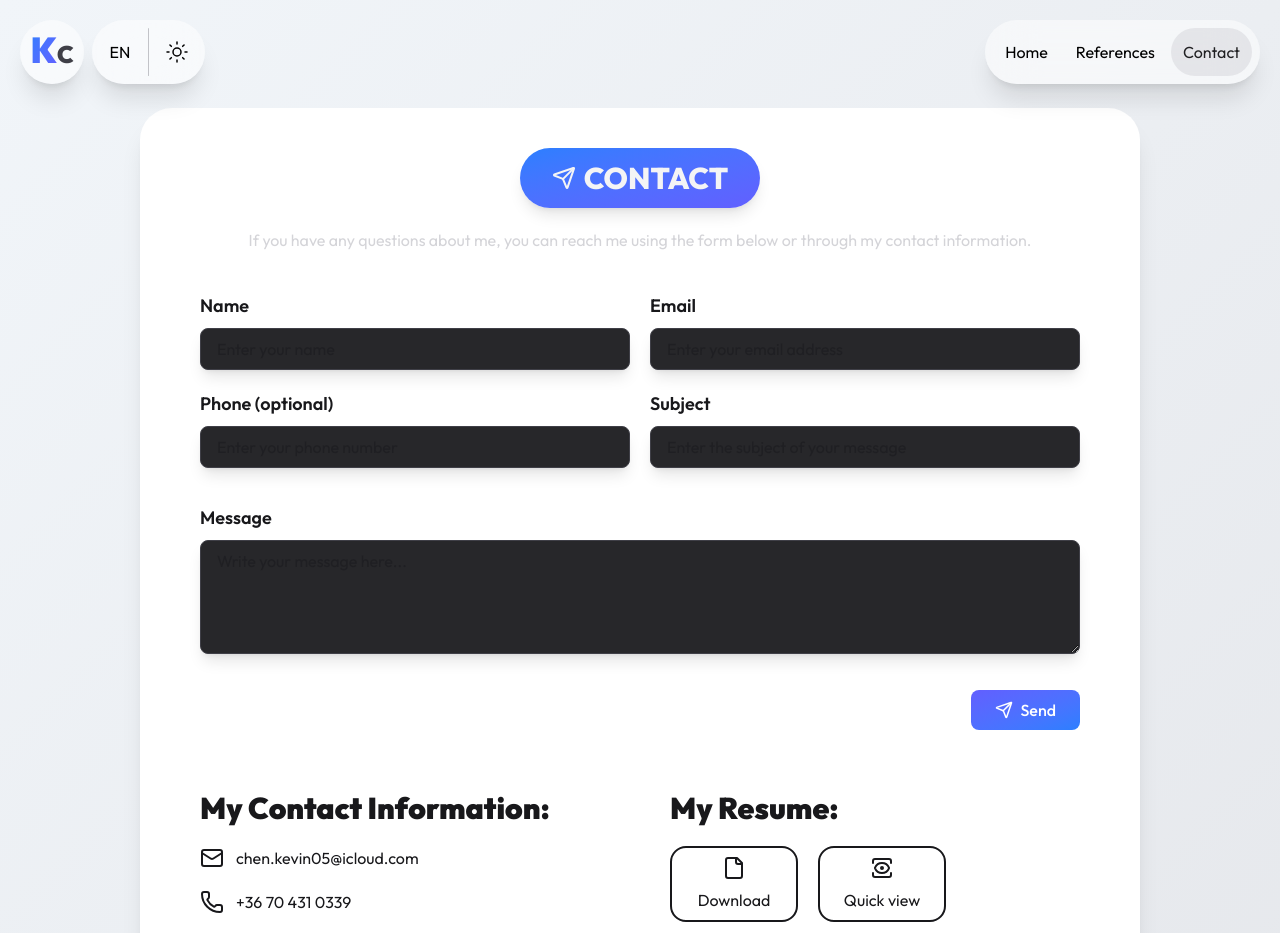
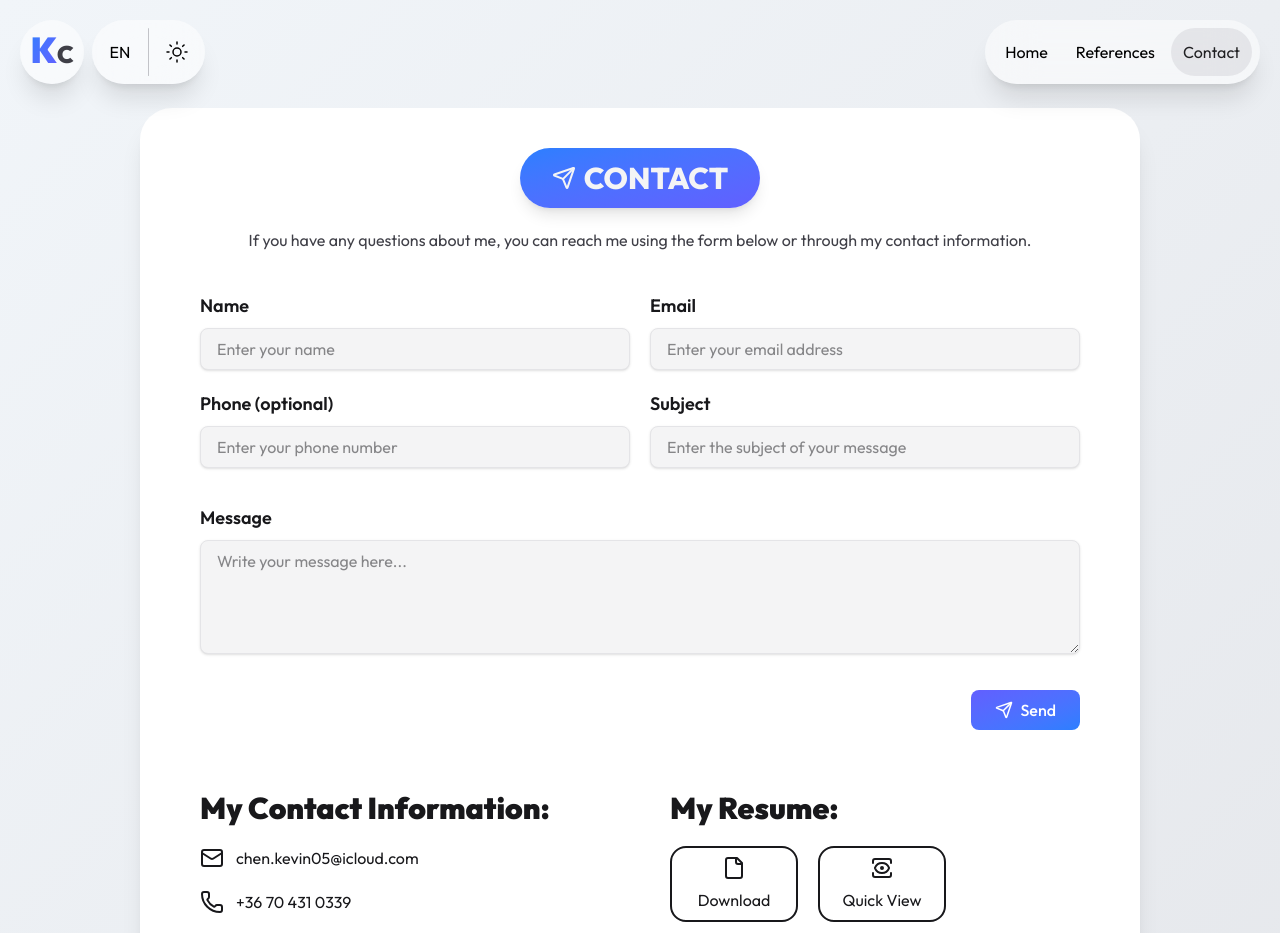
Before and after one commit to chencsi/chencsi.github.io, a React (Vite) app: page /#/contact in a window 1280 px wide. Shown: the top 933 px of the page. Built offline with nearby package versions, Linux system fonts and the light colour scheme.

Commit message:
small translation and theme fixes due light mode

```diff
--- a/src/components/ContactForm.jsx
+++ b/src/components/ContactForm.jsx
@@ -1,14 +1,14 @@
 import { Send } from "lucide-react";
 import { useForm } from "react-hook-form"
 
-const ContactForm = ({ content }) => {
+const ContactForm = ({ content, theme }) => {
   const {
     register,
     handleSubmit,
     watch,
     formState: { errors },
   } = useForm()
-  const inputClasses = "px-4 py-2 bg-zinc-800 border border-zinc-700 shadow-lg rounded-lg focus:outline-none";
+  const inputClasses = `${theme === "dark" ? "bg-zinc-800 border-zinc-700  shadow-lg" : "bg-zinc-100 border-zinc-200 shadow"} px-4 py-2 border rounded-lg focus:outline-none`;
   const labelClasses = "font-semibold text-lg"
 
   const onSubmit = (data) => console.log(data)
--- a/src/utils/translations.js
+++ b/src/utils/translations.js
@@ -253,7 +253,7 @@ const translations = {
         section2: {
           h4: "My Resume:",
           item1: "Download",
-          item2: "Quick view",
+          item2: "Quick View",
         },
         form: {
           name: {
--- a/src/views/Contact.jsx
+++ b/src/views/Contact.jsx
@@ -19,8 +19,8 @@ const Contact = () => {
               title={content?.h3}
               icon={Send}
             />
-            <p className="text-center text-zinc-300">{content?.p}</p>
-            <ContactForm content={content?.form} />
+            <p className={`${theme === "dark" ? "text-zinc-300" : "text-zinc-700"} text-center`}>{content?.p}</p>
+            <ContactForm content={content?.form} theme={theme} />
             <div className="grid grid-cols-1 md:grid-cols-2 gap-5">
               <div className="space-y-5 p-5">
                 <h4 className="font-black text-3xl">{content?.section1?.h4}</h4>
@@ -46,14 +46,10 @@ const Contact = () => {
                       transition: {
                         type: "spring",
                         stiffness: 300,
-                        backgroundColor: true,
-                        color: true
                       },
-                      color: "#27272a",
-                      backgroundColor: "#fafafa"
                     }}
-                    whileTap={{ scale: 0.995, color: "#27272a", backgroundColor: "#fafafa" }}
-                    className="border-2 p-2 rounded-2xl cursor-pointer flex flex-col gap-2 items-center w-[8rem]">
+                    whileTap={{ scale: 0.995 }}
+                    className={`border-2 p-2 rounded-2xl cursor-pointer flex flex-col gap-2 items-center w-[8rem] transition-colors duration-300 ${theme === "dark" ? "hover:text-zinc-800 hover:bg-zinc-50" : "hover:text-zinc-50 hover:bg-zinc-800"}`}>
                     <File />
                     <p>{content?.section2?.item1}</p>
                   </motion.div>
@@ -63,14 +59,10 @@ const Contact = () => {
                       transition: {
                         type: "spring",
                         stiffness: 300,
-                        backgroundColor: true,
-                        color: true
                       },
-                      color: "#27272a",
-                      backgroundColor: "#fafafa"
                     }}
-                    whileTap={{ scale: 0.995, color: "#27272a", backgroundColor: "#fafafa" }}
-                    className="border-2 p-2 rounded-2xl cursor-pointer flex flex-col gap-2 items-center w-[8rem]">
+                    whileTap={{ scale: 0.995 }}
+                    className={`border-2 p-2 rounded-2xl cursor-pointer flex flex-col gap-2 items-center w-[8rem] transition-colors duration-300 ${theme === "dark" ? "hover:text-zinc-800 hover:bg-zinc-50" : "hover:text-zinc-50 hover:bg-zinc-800"}`}>
                     <View />
                     <p>{content?.section2?.item2}</p>
                   </motion.div>
```
